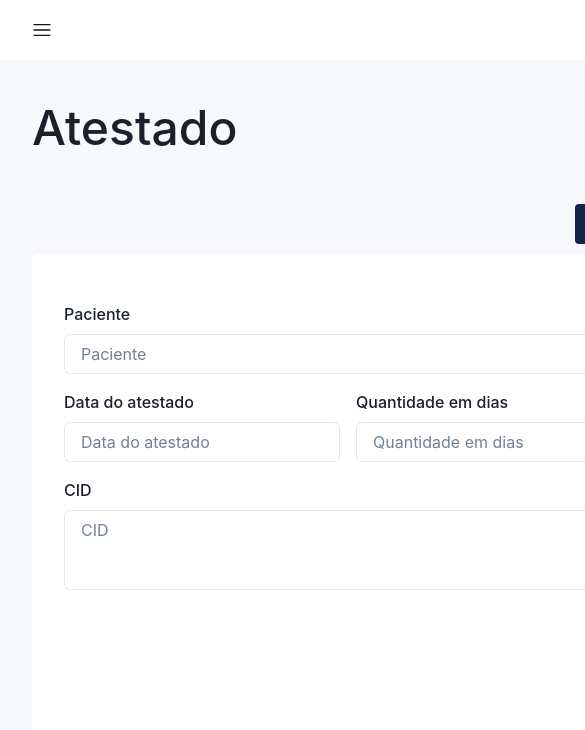
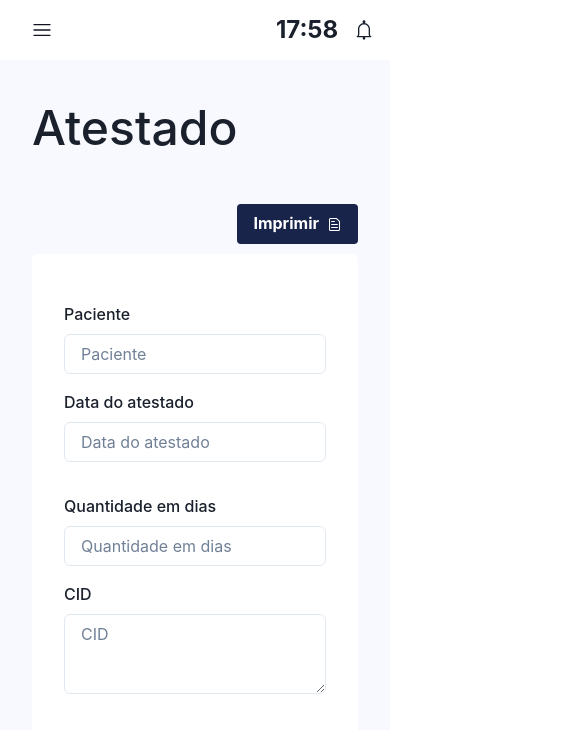
Before and after one commit to flumadev/Orthoagenda, a Next.js app: page /atestado in a window 390 px wide. Shown: the top 730 px of the page, 585 px wide, since content can reach past the window. Built offline with nearby package versions, Linux system fonts and the light colour scheme.

Commit message:
Fix responsive layout

```diff
--- a/src/pages/atestado.tsx
+++ b/src/pages/atestado.tsx
@@ -56,17 +56,17 @@ const Home: NextPage = () => {
         </Header>
         <Flex bg={'white'} borderRadius="6" p={8} justifyContent="center">
           <Flex
-            w={'600px'}
+            w={['100%', '100%', '600px']}
             flexDirection="column"
             overflowY={'auto'}
             maxHeight="600px"
-            pr={8}
+            pr={[0, 8]}
           >
             <FormControl mt={4}>
               <FormLabel>Paciente</FormLabel>
               <Input placeholder="Paciente" />
             </FormControl>
-            <Flex gap={4}>
+            <Flex gap={4} flexDirection={['column', 'row']}>
               <FormControl mt={4}>
                 <FormLabel>Data do atestado</FormLabel>
                 <Input placeholder="Data do atestado" />
```
